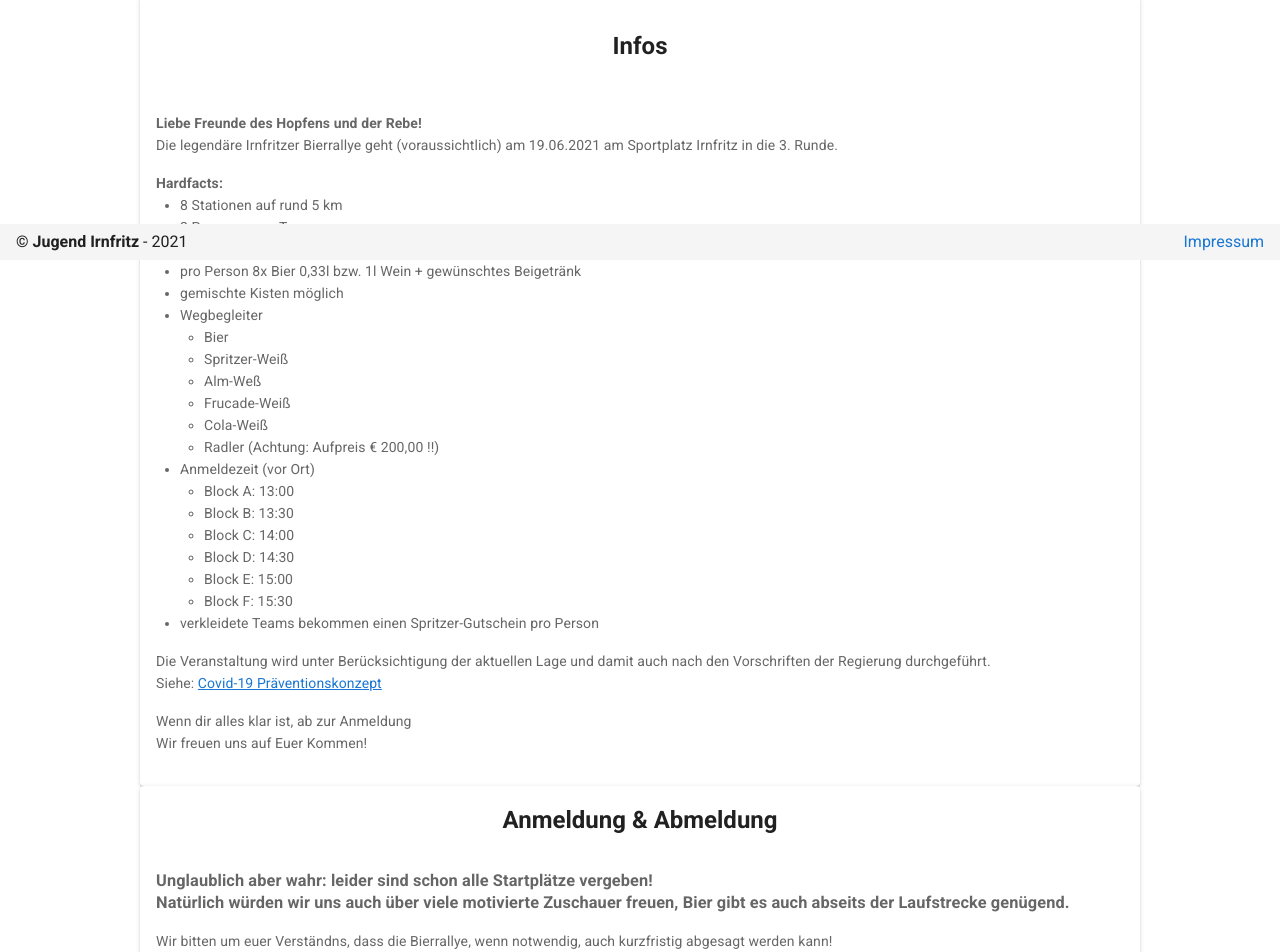
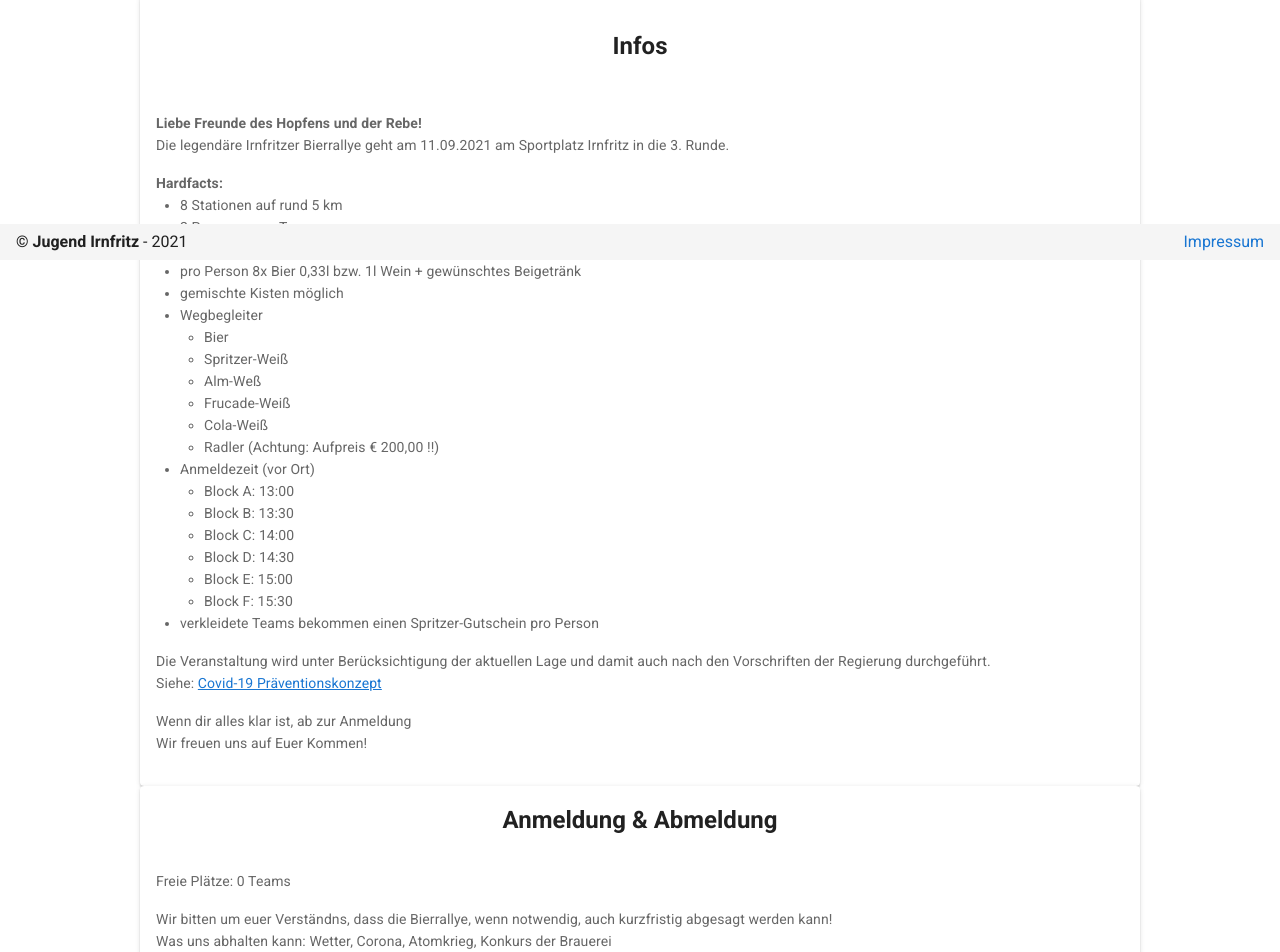
Before and after one commit to MarkusKiesel93/bierrallye_webpage, a Vue app in the folder frontend/: page / in a window 1280 px wide. Shown: the part 540-1492 px from the top of the page. Built offline with nearby package versions, Linux system fonts and the light colour scheme; no server answers.

Commit message:
change date and enable free places

```diff
--- a/frontend/src/views/HomeView.vue
+++ b/frontend/src/views/HomeView.vue
@@ -6,7 +6,7 @@
       <v-card-text>
         <h4> Liebe Freunde des Hopfens und der Rebe! </h4>
         <p>
-          Die legendäre Irnfritzer Bierrallye geht (voraussichtlich) am 19.06.2021 am Sportplatz Irnfritz in die 3. Runde.
+          Die legendäre Irnfritzer Bierrallye geht am 11.09.2021 am Sportplatz Irnfritz in die 3. Runde.
         </p>
         <h4> Hardfacts: </h4>
         <p>
@@ -55,8 +55,8 @@
       <h2 class="py-4 text-center"> Anmeldung & Abmeldung </h2>
 
       <v-card-text>
-        <!-- <p>Freie Plätze: {{ placesFree }} Teams</p> -->
-        <h3> Unglaublich aber wahr: leider sind schon alle Startplätze vergeben! <br> Natürlich würden wir uns auch über viele motivierte Zuschauer freuen, Bier gibt es auch abseits der Laufstrecke genügend. </h3>
+        <p> Freie Plätze: {{ placesFree }} Teams</p>
+        <!-- <h3> Unglaublich aber wahr: leider sind schon alle Startplätze vergeben! <br> Natürlich würden wir uns auch über viele motivierte Zuschauer freuen, Bier gibt es auch abseits der Laufstrecke genügend. </h3> -->
         <p></p>
         <p>
           Wir bitten um euer Verständns, dass die Bierrallye, wenn notwendig, auch kurzfristig abgesagt werden kann! <br>
```
